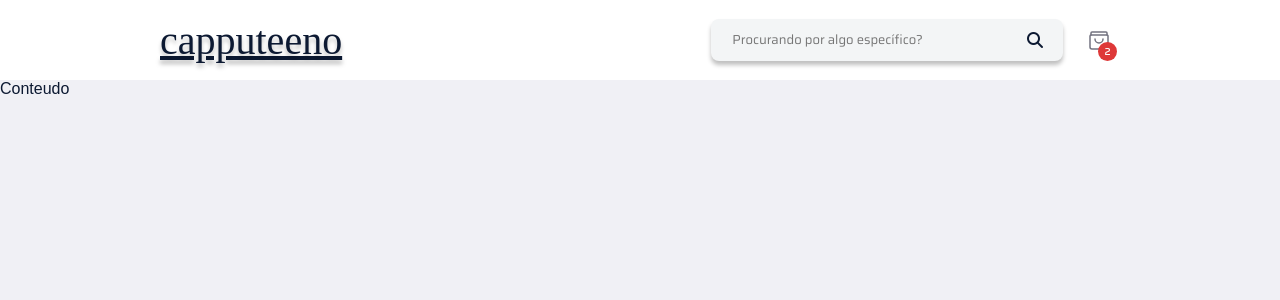
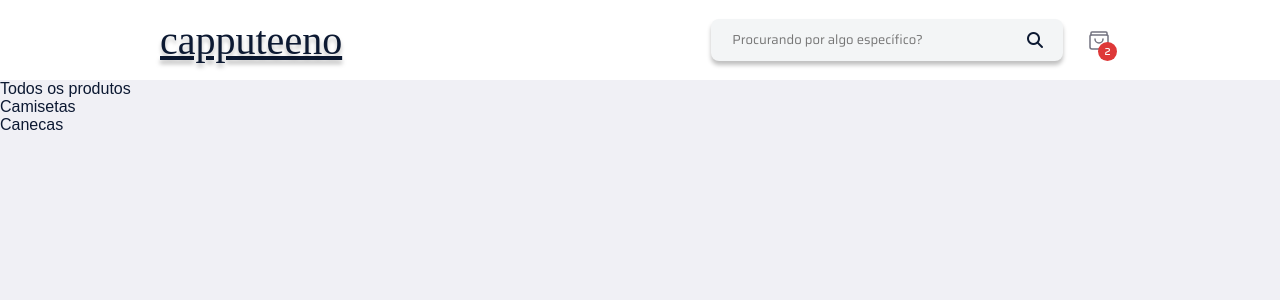
Before and after one commit to andrelessssa/E-Commerce_React_TypeScript, a React (Vite) app in the folder frontend/: page / in a window 1280 px wide. Shown: the top 300 px of the page. Built offline with nearby package versions, Linux system fonts and the light colour scheme; a web font is replaced by a local one.

Commit message:
:sparkles:feat settings links
:sparkles:feat settings links

```diff
--- a/frontend/src/pages/Home/index.tsx
+++ b/frontend/src/pages/Home/index.tsx
@@ -1,7 +1,16 @@
 import Header from '../../components/Header';
+
+
 function Home(){
+
     return(
-        <div>Conteudo</div>
+        <div>
+            <ul>
+                <li>Todos os produtos</li>
+                <li>Camisetas</li>
+                <li>Canecas</li>
+            </ul>
+        </div>
 
     )
 };
```
Also changed, not shown: frontend/src/components/Card/index.tsx (+6 -2 lines).
